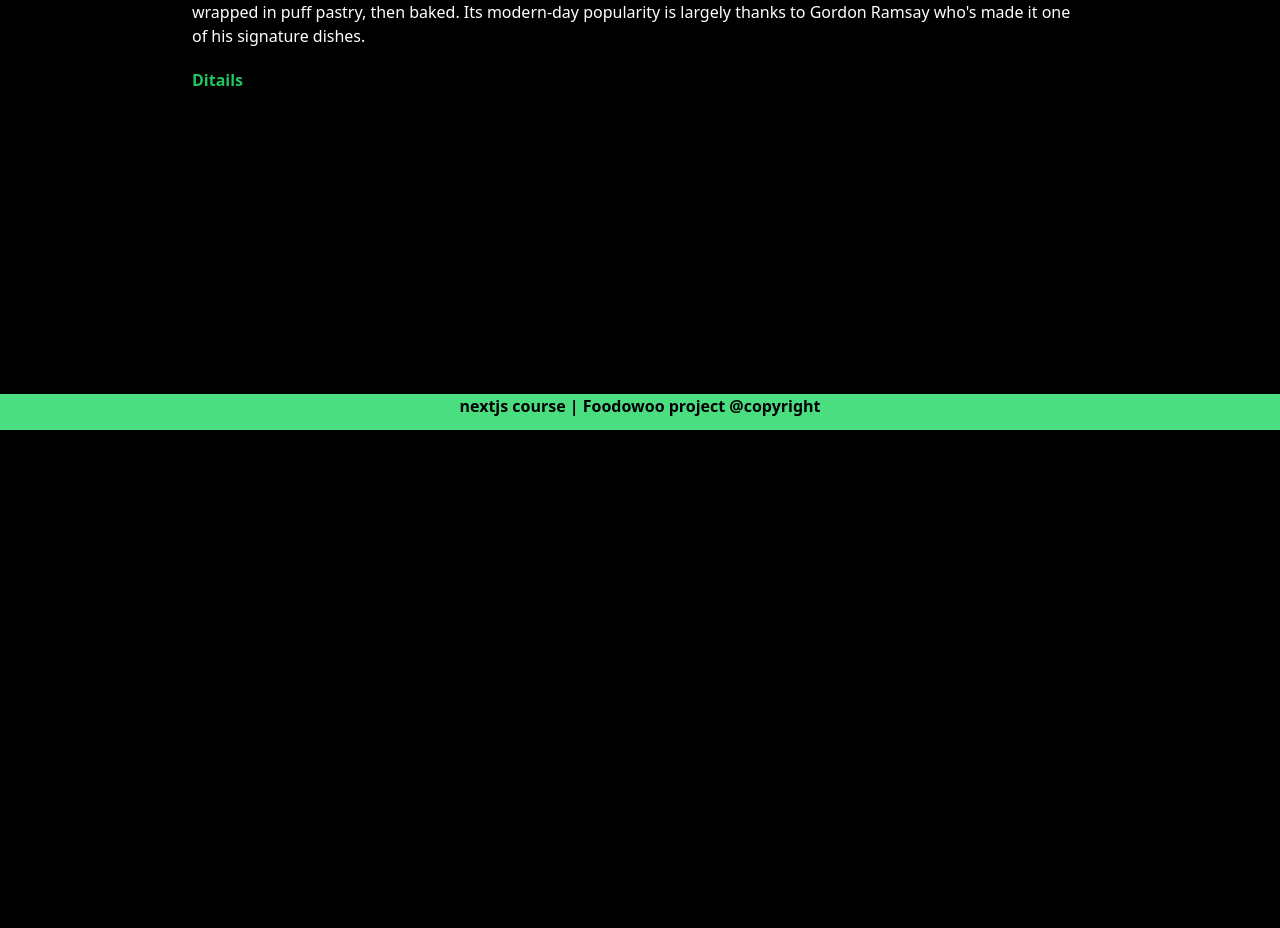
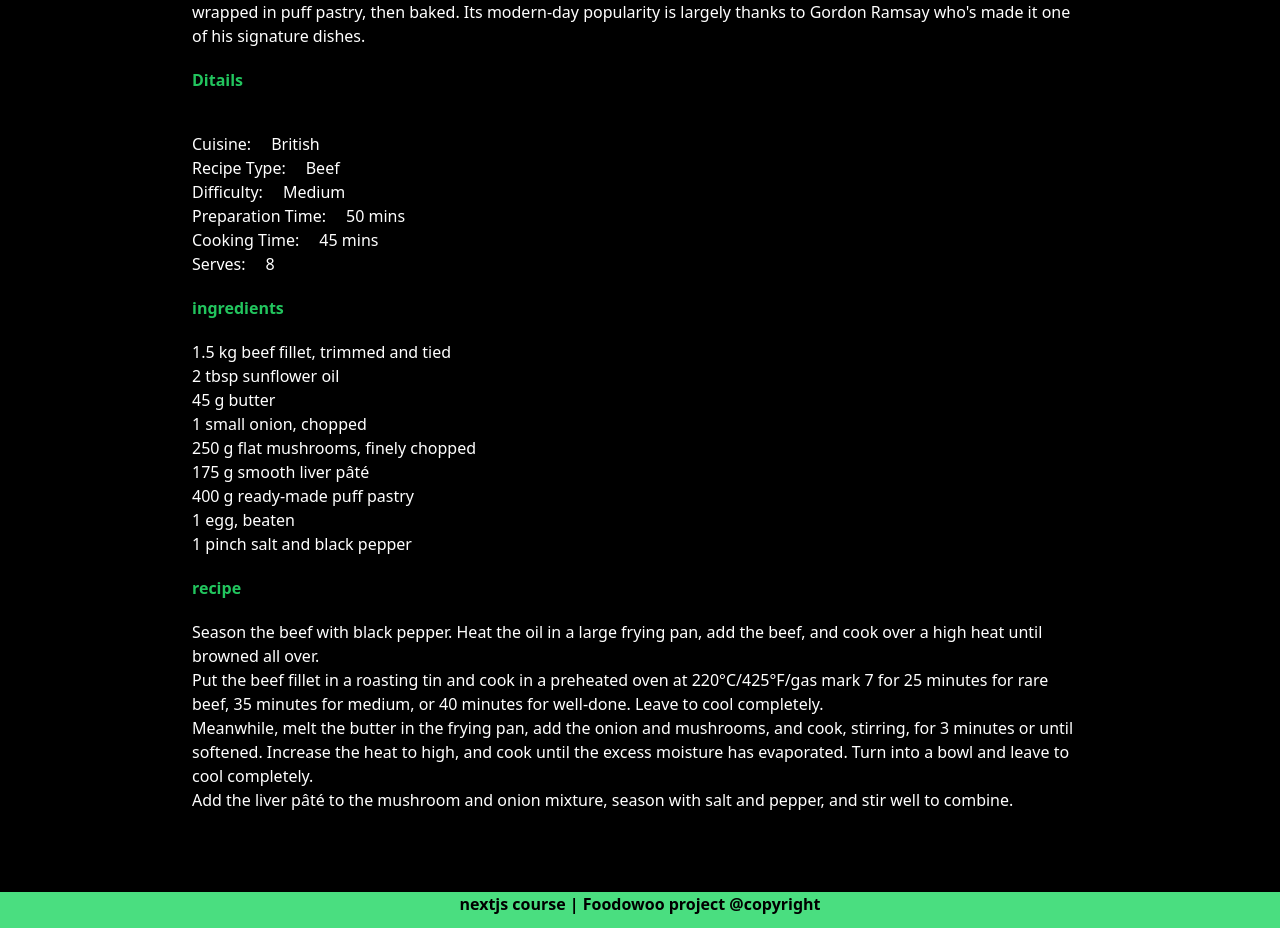
Before and after one commit to amiof/foodshop, a Next.js app: page /menu/1 in a window 1280 px wide. Shown: the part 566-1494 px from the top of the page. Before the commit the page ends 996 px from the top, so only its background shows below. Built offline with nearby package versions, Linux system fonts and the light colour scheme; data requests are answered from the project's data file.

Commit message:
add complate details page and add category page

```diff
--- a/components/layout/Layout.js
+++ b/components/layout/Layout.js
@@ -19,10 +19,12 @@ function Layout({ children }) {
           </div>
         </div>
       </header>
-      <div>{children}</div>
-      <footer className="text-center bg-green-400  h-9 text-black font-bold my-auto ">
-        <span className="my-auto"> nextjs course | Foodowoo project @copyright </span>
-      </footer>
+      <div className="min-h-full flex flex-col">
+        <div className="mb-20">{children}</div>
+        <footer className="text-center bg-green-400  h-9 text-black font-bold mt-auto ">
+          <span className="my-auto"> nextjs course | Foodowoo project @copyright </span>
+        </footer>
+      </div>
     </div>
   );
 }
--- /dev/null
+++ b/components/template/CategoryPage.js
@@ -0,0 +1,7 @@
+import React from "react";
+
+const CategoryPage = () => {
+  return <div className="text-white">Category</div>;
+};
+
+export default CategoryPage;
--- a/components/template/DetailsPage.js
+++ b/components/template/DetailsPage.js
@@ -5,7 +5,7 @@ const DetailsPage = (props) => {
   const { id, name, price, discount, introduction, details, ingredients, recipe } = props;
 
   return (
-    <div className="max-w-4xl m-auto mt-24 bg-black h-screen">
+    <div className="max-w-4xl mx-auto mt-24 bg-black min-h-full ">
       <h1 className="font-bold text-green-500 border-b border-b-green-500 p-3">details</h1>
       <div className="flex mt-8">
         <img src={`/images/${id}.jpeg`} className="w-72 " />
@@ -33,9 +33,24 @@ const DetailsPage = (props) => {
         <p className="text-white">{introduction}</p>
       </div>
 
-      <div className="mt-5">
-        <p className="text-green-500 font-bold">Ditails</p>
-        {details.map((item) => {})}
+      <div className="mt-5 text-white min-h-full ">
+        <p className="text-green-500 font-bold mb-10">Ditails</p>
+        {details.map((item, index) => (
+          <span key={index} className="flex">
+            <p className="text-white"> {Object.keys(item)[0]}:</p>
+            <p className="ml-5">{Object.values(item)[0]}</p>
+          </span>
+        ))}
+        <p className="text-green-500 my-5 font-bold">ingredients</p>
+        {ingredients.map((item, index) => (
+          <p key={index} className="text-white">
+            {item}
+          </p>
+        ))}
+        <p className="text-green-500 font-bold my-5">recipe</p>
+        {recipe.map((item, index) => (
+          <p key={index}>{item}</p>
+        ))}
       </div>
     </div>
   );
--- /dev/null
+++ b/pages/category/index.js
@@ -0,0 +1,8 @@
+import React from "react";
+import CategoryPage from "../../components/template/CategoryPage";
+
+function Category() {
+  return <CategoryPage></CategoryPage>;
+}
+
+export default Category;
```
